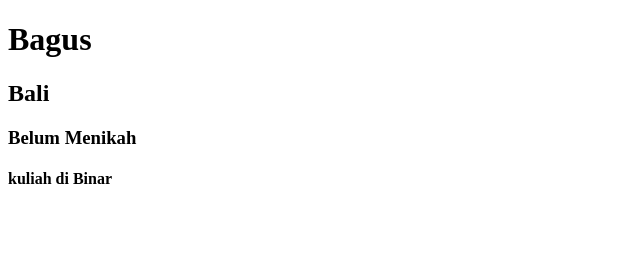
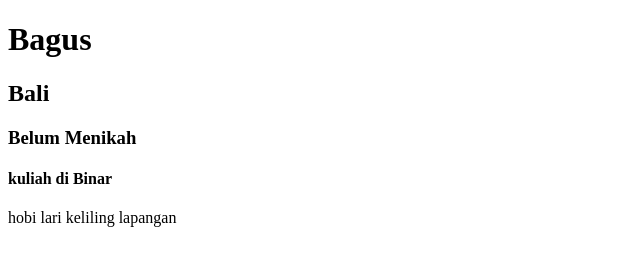
Before and after one commit to indramaha/git-lesson, a plain HTML site: page index.html in a window 1280 px wide. Shown: the whole page, without its empty margins (0-640 px from the left). Drawn offline with Linux system fonts and the light colour scheme.

Commit message:
add hobi

```diff
--- a/index.html
+++ b/index.html
@@ -11,5 +11,6 @@
     <h2>Bali</h2>
     <h3>Belum Menikah</h3>
     <h4>kuliah di Binar</h4>
+    <p>hobi lari keliling lapangan</p>
 </body>
 </html>
```
